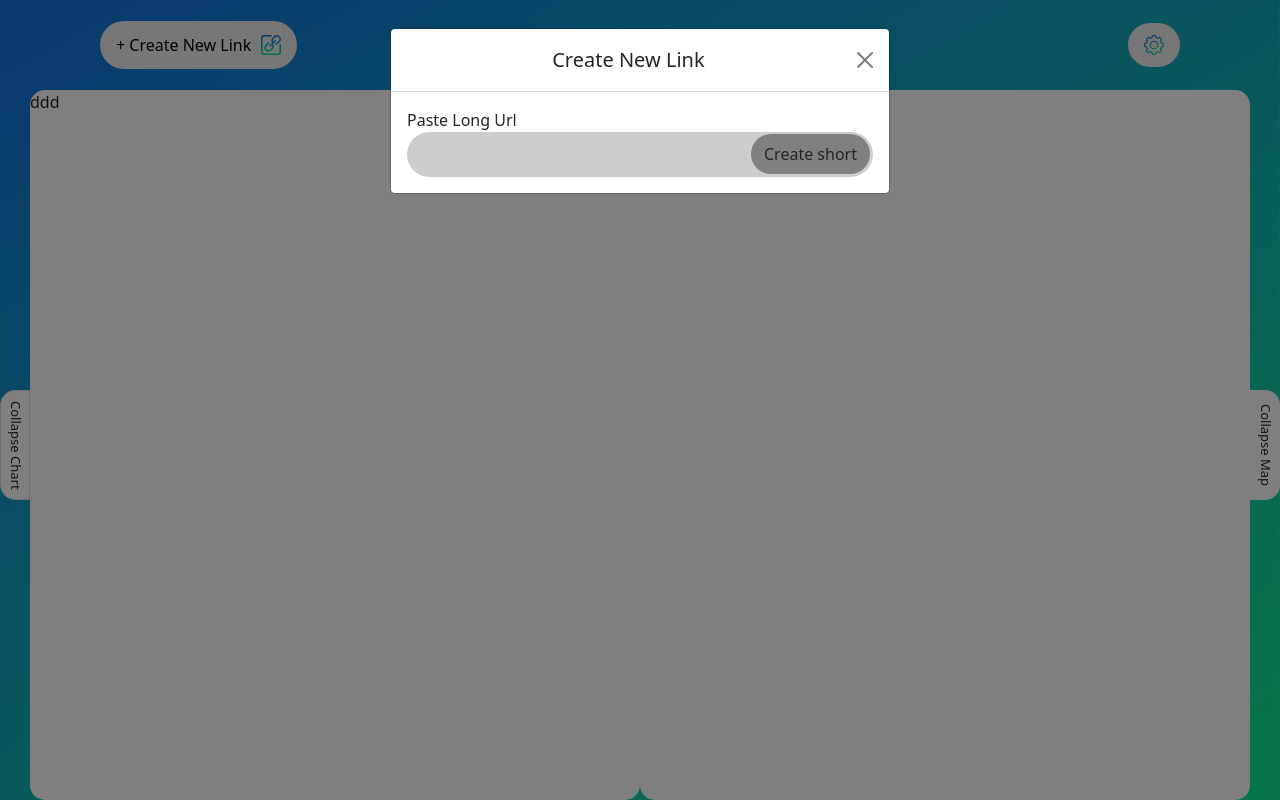
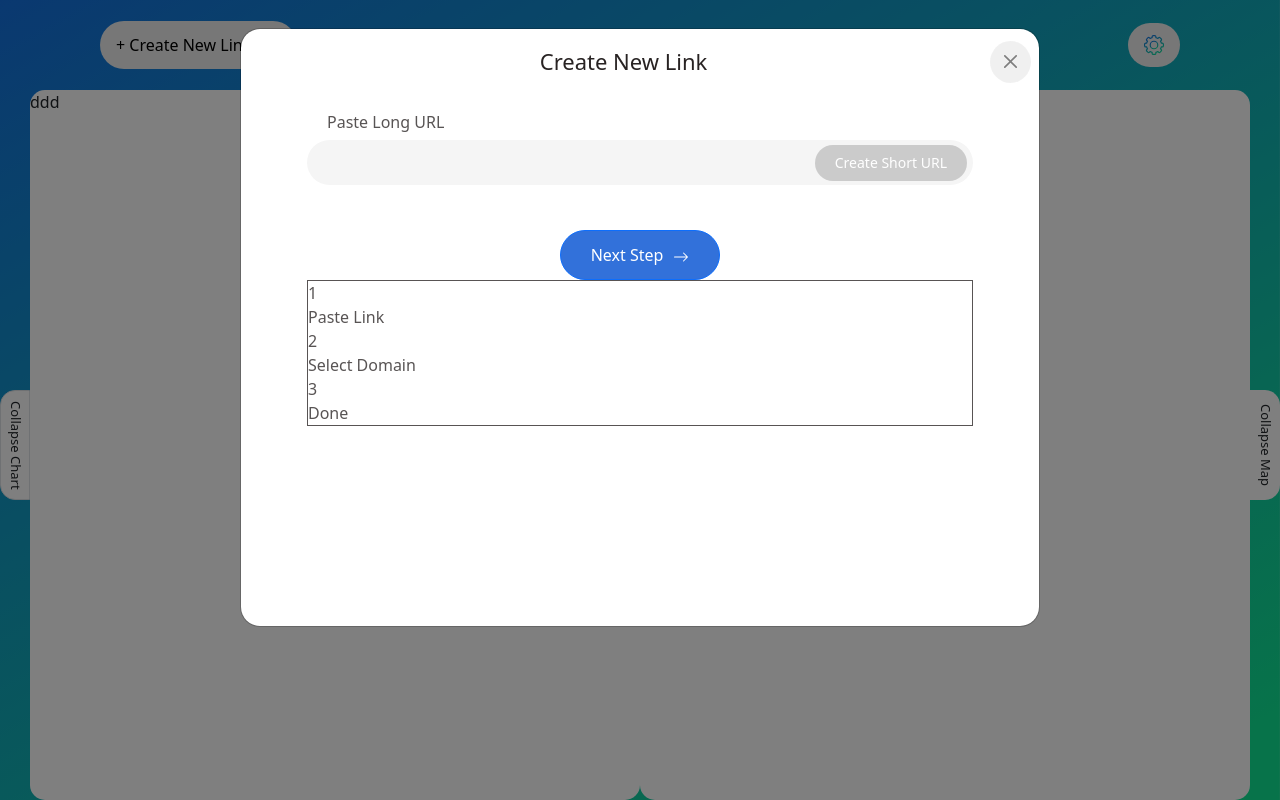
Before and after one commit to Awais-Practice/url-shortner-landing-page, a plain HTML site: page index.html in a window 1280 px wide. Both pictures are taken after a click on the button "+ Create New Link". Drawn offline with nearby package versions, Linux system fonts and the light colour scheme.

Commit message:
modalStepper in progress

```diff
--- a/assets/scss/style.scss
+++ b/assets/scss/style.scss
@@ -1,3 +1,14 @@
+$primaryColor: #3271da;
+
+.btn.btn-primary {
+  background-color: $primaryColor;
+  border-radius: 30px;
+  padding-left: 30px;
+  padding-right: 30px;
+  display: flex;
+  align-items: center;
+  height: 50px;
+}
 body {
   margin: 0px;
   #mainContainer {
@@ -83,11 +94,26 @@ body {
 
   #exampleModal {
     .modal-dialog {
+      max-width: 800px;
       .modal-content {
+        border-radius: 20px;
         .modal-header {
+          border-bottom: 0px;
           h5 {
             text-align: center;
             width: 100%;
+            color: #282323;
+            font-size: 22px;
+            font-weight: normal;
+          }
+
+          .btn-close {
+            outline: none;
+            background-color: #e3e3e3;
+            border-radius: 50%;
+            width: 26px;
+            height: 26px;
+            font-size: 13px;
           }
         }
       }
@@ -95,32 +121,47 @@ body {
         margin: auto;
         width: 100%;
         .content {
+          padding: 50px;
+          padding-top: 0px;
+          color: #585454;
+          min-height: 500px;
+
+          label {
+            padding-left: 20px;
+            margin-bottom: 6px;
+          }
           input {
             width: 100%;
             border: 0px solid;
             outline: none;
             height: 45px;
-            background-color: #cdcdcd;
+            background-color: #f5f5f5;
             border-radius: 30px;
             position: relative;
             padding-left: 10px;
           }
           .inputBtn {
-            width: 119px;
-            background-color: gray;
-            height: 40px;
+            background-color: #cbcbcb;
+            height: 36px;
             border-radius: 30px;
             display: flex;
             align-items: center;
             justify-content: center;
-            position: absolute;
-            top: 42px;
-            right: 19px;
+            top: 35px;
+            right: 18px;
             cursor: pointer;
             bottom: 0;
             position: absolute;
+            padding-left: 20px;
+            padding-right: 20px;
+            font-size: 14px;
+            color: #fff;
+            line-height: 0;
           }
         }
+      }
+      .modalStepper {
+        border: 1px solid;
       }
     }
   }
--- a/index.html
+++ b/index.html
@@ -11,6 +11,7 @@
       integrity="sha384-giJF6kkoqNQ00vy+HMDP7azOuL0xtbfIcaT9wjKHr8RbDVddVHyTfAAsrekwKmP1"
       crossorigin="anonymous"
     />
+
     <title>Document</title>
   </head>
   <body>
@@ -74,11 +75,56 @@
           </div>
           <div class="modal-body">
             <div class="content">
-              <div class="row">
-                <div class="col-sm-12">
-                  <label for=""> Paste Long Url </label><br />
+              <div class="row" style="margin-bottom: 45px">
+                <div class="col-sm-12" style="position: relative">
+                  <label for=""> Paste Long URL </label><br />
                   <input type="text" />
-                  <div class="inputBtn">Create short</div>
+                  <div class="inputBtn">Create Short URL</div>
+                </div>
+              </div>
+
+              <div style="display: flex; justify-content: center">
+                <button
+                  type="button"
+                  class="btn btn-primary"
+                  data-bs-dismiss="modal"
+                >
+                  Next Step
+                  <div style="display: inline-block; margin-left: 10px">
+                    <svg
+                      xmlns="http://www.w3.org/2000/svg"
+                      width="16"
+                      height="16"
+                      fill="currentColor"
+                      class="bi bi-arrow-right"
+                      viewBox="0 0 16 16"
+                    >
+                      <path
+                        fill-rule="evenodd"
+                        d="M1 8a.5.5 0 0 1 .5-.5h11.793l-3.147-3.146a.5.5 0 0 1 .708-.708l4 4a.5.5 0 0 1 0 .708l-4 4a.5.5 0 0 1-.708-.708L13.293 8.5H1.5A.5.5 0 0 1 1 8z"
+                      />
+                    </svg>
+                  </div>
+                </button>
+              </div>
+
+              <div class="modalStepper">
+                <div class="modalStepperContent">
+                  <div class="stepperLine"></div>
+                  <div class="modalStep">
+                    <div class="circle">1</div>
+                    <div class="label">Paste Link</div>
+                  </div>
+
+                  <div class="modalStep">
+                    <div class="circle">2</div>
+                    <div class="label">Select Domain</div>
+                  </div>
+
+                  <div class="modalStep">
+                    <div class="circle">3</div>
+                    <div class="label">Done</div>
+                  </div>
                 </div>
               </div>
             </div>
```
Also changed, not shown: assets/css/style.css.
